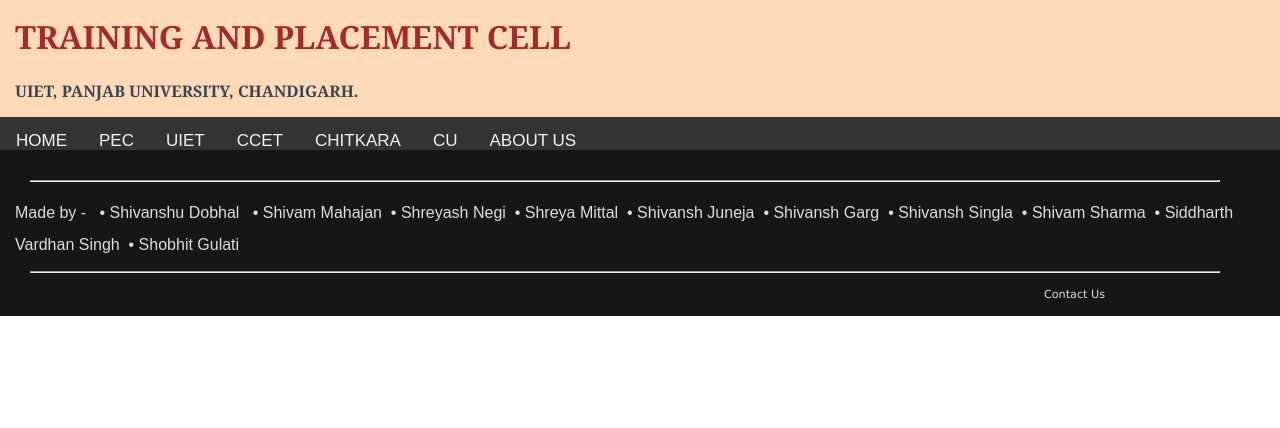
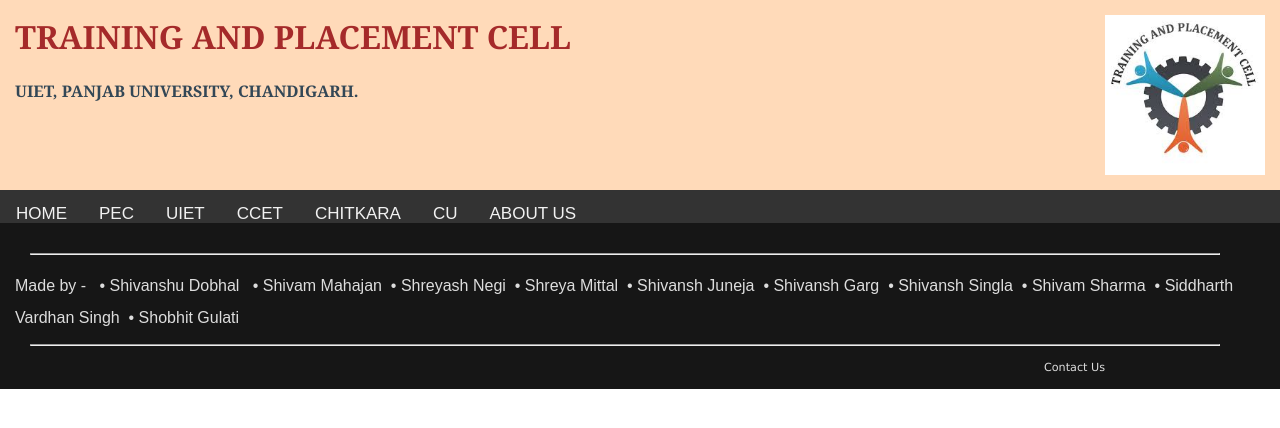
Before and after one commit to Cursed-Ninja/Training-and-placement-management, a plain HTML site: page CCET/index.html in a window 1280 px wide. Drawn offline with Linux system fonts and the light colour scheme; the site is published under a folder, as on GitHub Pages, so addresses that start at the root find nothing.

Commit message:
logo
logo of TPS is now visible

```diff
--- a/CCET/index.html
+++ b/CCET/index.html
@@ -13,7 +13,7 @@
     <header>
       <div class="header">
         <img
-          src="/Assets/WhatsApp Image 2021-08-03 at 2.00.32 PM.jpeg"
+          src="../Assets/WhatsApp Image 2021-08-03 at 2.00.32 PM.jpeg"
           alt=""
           class="logo"
         />
```
